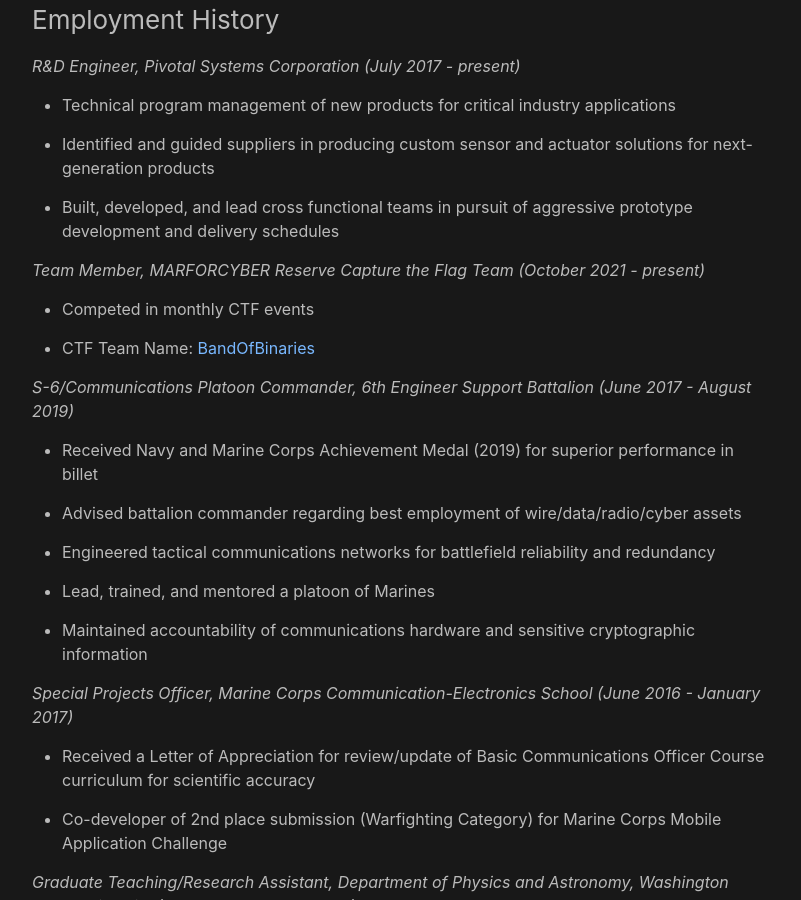
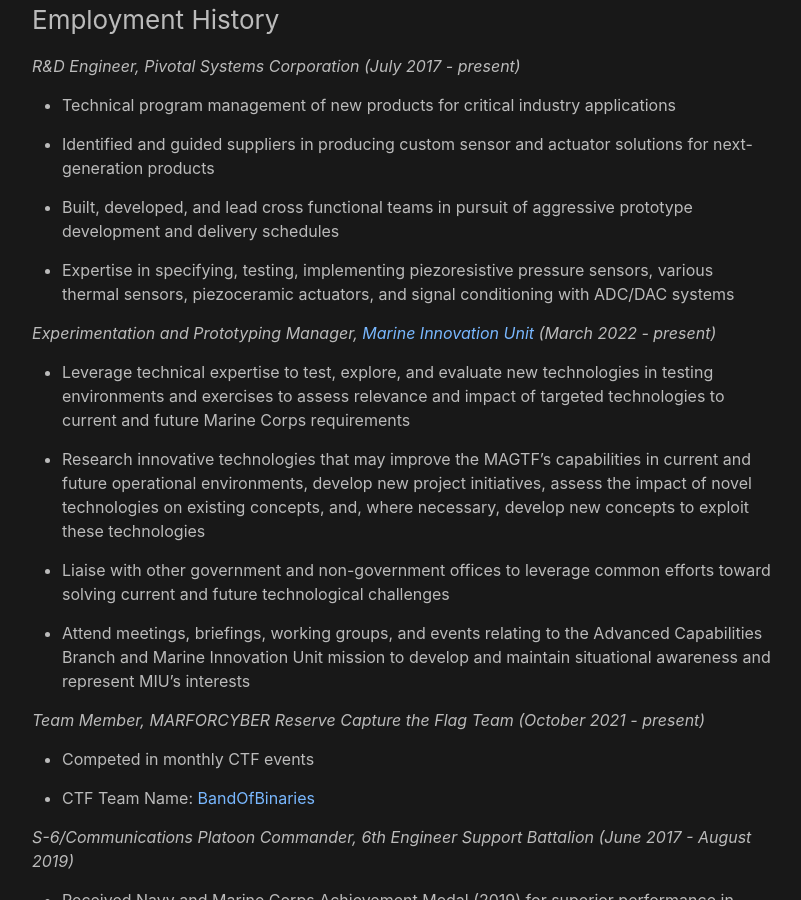
Before and after one commit to gol3tron/gol3tron.github.io, a Jekyll site: the page built from cv.md, in a window 1280 px wide and 900 px high, scrolled down 641 px. Shown: the whole window, without its empty margins (238-1039 px from the left). Built offline with Jekyll 4.4.1, drawn with Linux system fonts in a browser that asks for light colours.

Commit message:
Update cv.md

```diff
--- a/cv.md
+++ b/cv.md
@@ -29,6 +29,18 @@
 * Identified and guided suppliers in producing custom sensor and actuator solutions for next-generation products
 
 * Built, developed, and lead cross functional teams in pursuit of aggressive prototype development and delivery schedules
+
+* Expertise in specifying, testing, implementing piezoresistive pressure sensors, various thermal sensors, piezoceramic actuators, and signal conditioning with ADC/DAC systems
+
+*Experimentation and Prototyping Manager, [Marine Innovation Unit](https://www.marforres.marines.mil/MIU/) (March 2022 - present)*
+
+* Leverage technical expertise to test, explore, and evaluate new technologies in testing environments and exercises to assess relevance and impact of targeted technologies to current and future Marine Corps requirements
+
+* Research innovative technologies that may improve the MAGTF's capabilities in current and future operational environments, develop new project initiatives, assess the impact of novel technologies on existing concepts, and, where necessary, develop new concepts to exploit these technologies
+
+* Liaise with other government and non-government offices to leverage common efforts toward solving current and future technological challenges
+
+* Attend meetings, briefings, working groups, and events relating to the Advanced Capabilities Branch and Marine Innovation Unit mission to develop and maintain situational awareness and represent MIU’s interests
 
 *Team Member, MARFORCYBER Reserve Capture the Flag Team (October 2021 - present)*
 
```
